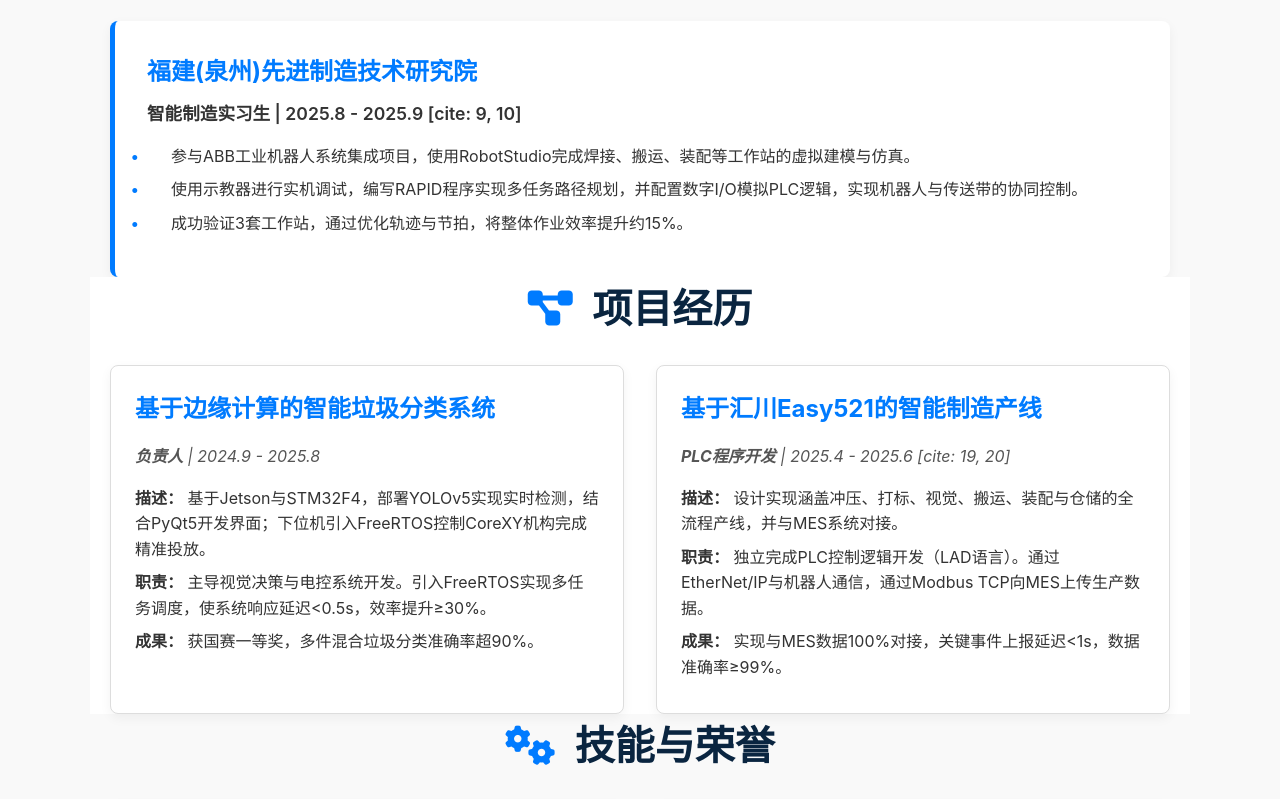
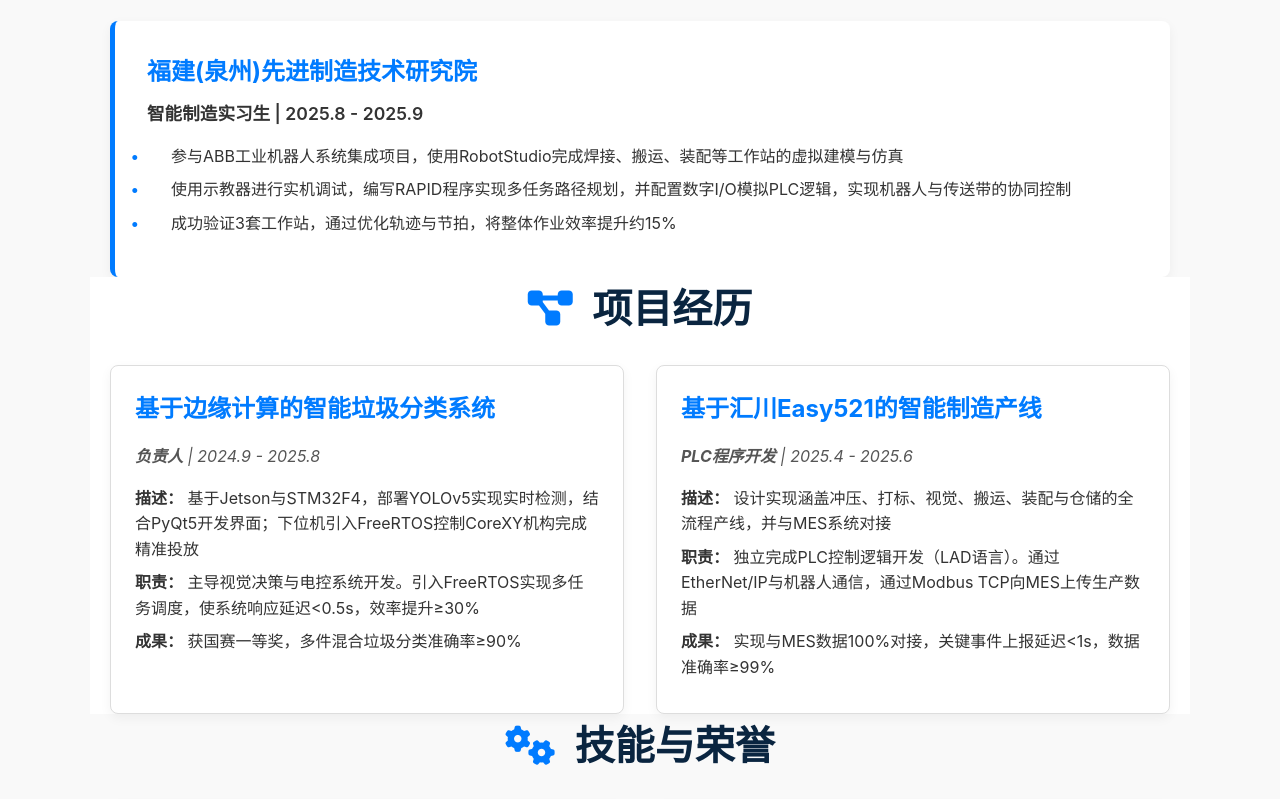
Before and after one commit to torch241/torch241.github.io, a plain HTML site: page index.html in a window 1280 px wide. Shown: the part 685-1484 px from the top of the page. Drawn offline with Linux system fonts and the light colour scheme.

Commit message:
Fix HTML encoding issues in index.html

```diff
--- a/index.html
+++ b/index.html
@@ -43,11 +43,11 @@
             <h2><i class="fas fa-briefcase"></i> 实习经历</h2>
             <article class="job-card">
                 <h3>福建(泉州)先进制造技术研究院 </h3>
-                <p class="job-title"><strong>智能制造实习生</strong> | 2025.8 - 2025.9 [cite: 9, 10]</p>
+                <p class="job-title"><strong>智能制造实习生</strong> | 2025.8 - 2025.9 </p>
                 <ul>
-                    <li>参与ABB工业机器人系统集成项目，使用RobotStudio完成焊接、搬运、装配等工作站的虚拟建模与仿真。</li>
-                    <li>使用示教器进行实机调试，编写RAPID程序实现多任务路径规划，并配置数字I/O模拟PLC逻辑，实现机器人与传送带的协同控制。</li>
-                    <li>成功验证3套工作站，通过优化轨迹与节拍，将整体作业效率提升约15%。</li>
+                    <li>参与ABB工业机器人系统集成项目，使用RobotStudio完成焊接、搬运、装配等工作站的虚拟建模与仿真</li>
+                    <li>使用示教器进行实机调试，编写RAPID程序实现多任务路径规划，并配置数字I/O模拟PLC逻辑，实现机器人与传送带的协同控制</li>
+                    <li>成功验证3套工作站，通过优化轨迹与节拍，将整体作业效率提升约15%</li>
                 </ul>
             </article>
         </section>
@@ -59,19 +59,19 @@
                     <h3>基于边缘计算的智能垃圾分类系统 </h3>
                     <p class="project-meta"><strong>负责人</strong> | 2024.9 - 2025.8</p>
                     <div class="project-content">
-                        <p><strong>描述：</strong> 基于Jetson与STM32F4，部署YOLOv5实现实时检测，结合PyQt5开发界面；下位机引入FreeRTOS控制CoreXY机构完成精准投放。</p>
-                        <p><strong>职责：</strong> 主导视觉决策与电控系统开发。引入FreeRTOS实现多任务调度，使系统响应延迟<0.5s，效率提升≥30%。</p>
-                        <p><strong>成果：</strong> 获国赛一等奖，多件混合垃圾分类准确率超90%。</p>
+                        <p><strong>描述：</strong> 基于Jetson与STM32F4，部署YOLOv5实现实时检测，结合PyQt5开发界面；下位机引入FreeRTOS控制CoreXY机构完成精准投放</p>
+                        <p><strong>职责：</strong> 主导视觉决策与电控系统开发。引入FreeRTOS实现多任务调度，使系统响应延迟<0.5s，效率提升≥30%</p>
+                        <p><strong>成果：</strong> 获国赛一等奖，多件混合垃圾分类准确率≥90%</p>
                     </div>
                 </article>
 
                 <article class="project-card">
                     <h3>基于汇川Easy521的智能制造产线 </h3>
-                    <p class="project-meta"><strong>PLC程序开发</strong> | 2025.4 - 2025.6 [cite: 19, 20]</p>
+                    <p class="project-meta"><strong>PLC程序开发</strong> | 2025.4 - 2025.6 </p>
                     <div class="project-content">
-                        <p><strong>描述：</strong> 设计实现涵盖冲压、打标、视觉、搬运、装配与仓储的全流程产线，并与MES系统对接。</p>
-                        <p><strong>职责：</strong> 独立完成PLC控制逻辑开发（LAD语言）。通过EtherNet/IP与机器人通信，通过Modbus TCP向MES上传生产数据。</p>
-                        <p><strong>成果：</strong> 实现与MES数据100%对接，关键事件上报延迟<1s，数据准确率≥99%。</p>
+                        <p><strong>描述：</strong> 设计实现涵盖冲压、打标、视觉、搬运、装配与仓储的全流程产线，并与MES系统对接</p>
+                        <p><strong>职责：</strong> 独立完成PLC控制逻辑开发（LAD语言）。通过EtherNet/IP与机器人通信，通过Modbus TCP向MES上传生产数据</p>
+                        <p><strong>成果：</strong> 实现与MES数据100%对接，关键事件上报延迟<1s，数据准确率≥99%</p>
                     </div>
                 </article>
             </div>
```
